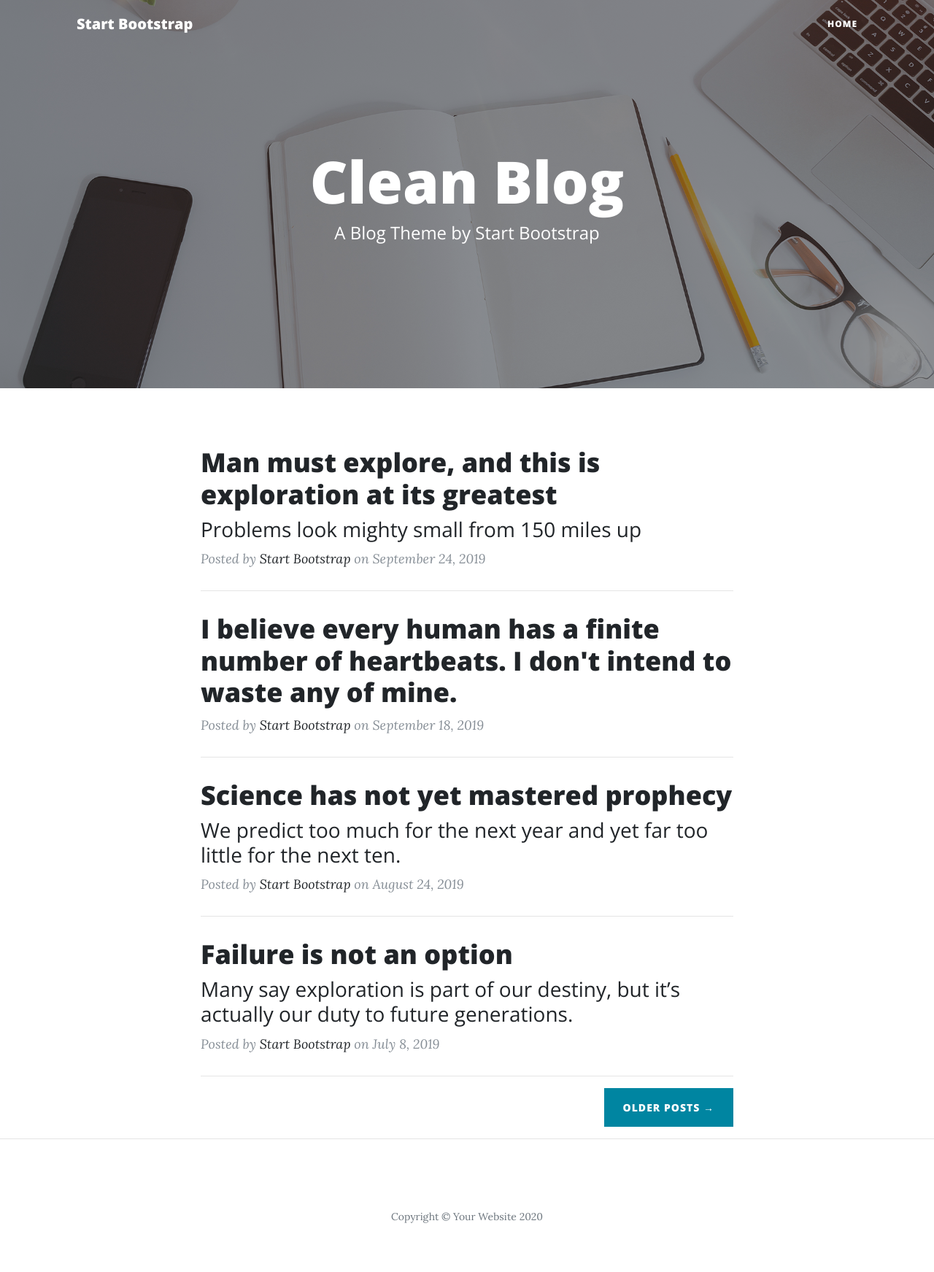
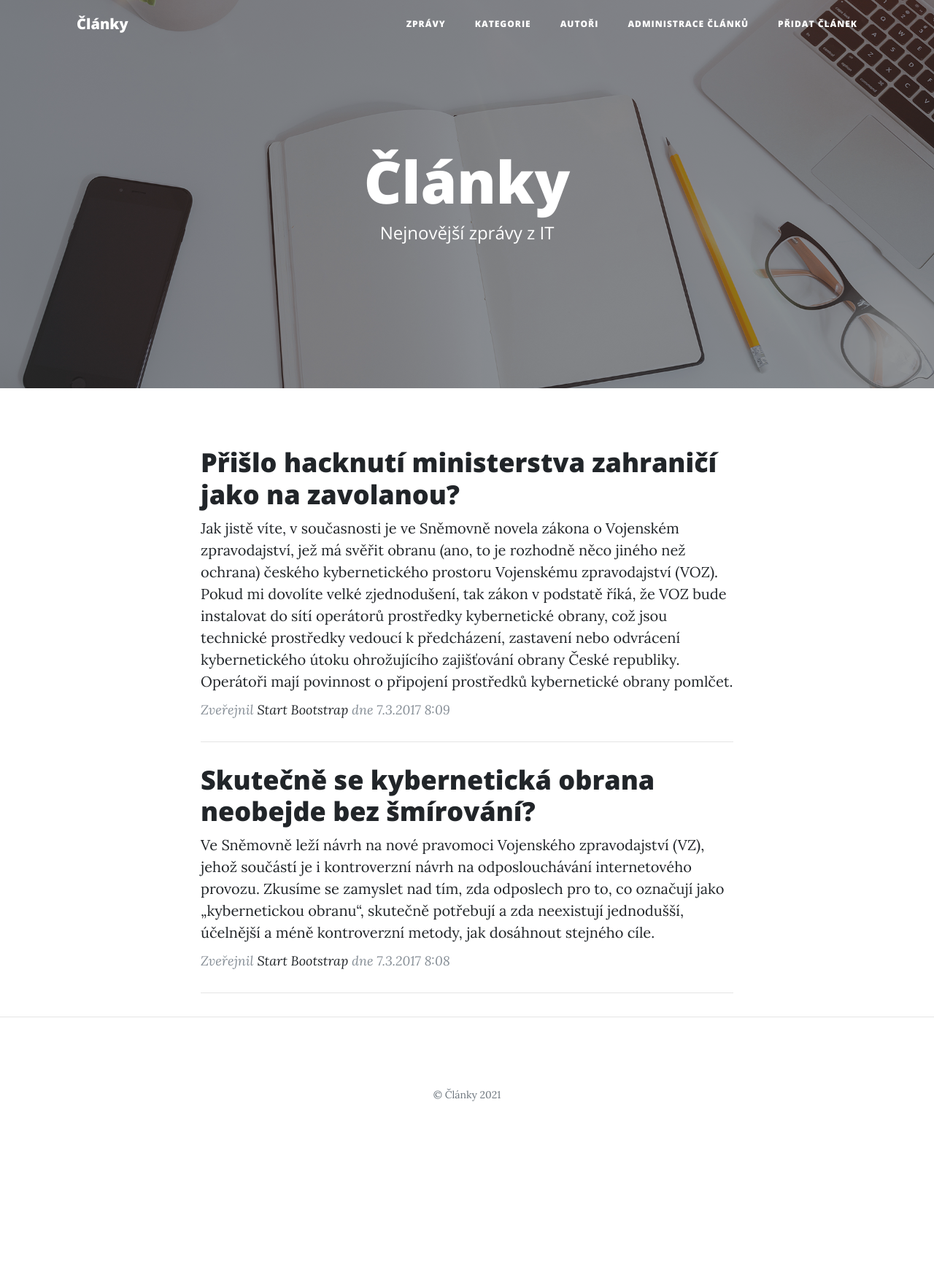
Before and after one commit to cernymichal/news, a PHP site: page / in a window 1280 px wide. Shown: the whole page at 73% size. After the commit the page ends 1509 px from the top, so only its background shows below. Run offline with PHP 8.4, Linux system fonts and the light colour scheme; data comes from the database, SQL or seed files in the repository.

Commit message:
show articles

```diff
--- a/css/clean-blog.css
+++ b/css/clean-blog.css
@@ -62,13 +63,13 @@ blockquote {
 
 ::-moz-selection {
   color: #fff;
-  background: #0085A1;
+  background: #0085a1;
   text-shadow: none;
 }
 
 ::selection {
   color: #fff;
-  background: #0085A1;
+  background: #0085a1;
   text-shadow: none;
 }
 
@@ -390,15 +397,17 @@ footer .copyright {
   letter-spacing: 1px;
   text-transform: uppercase;
   border-radius: 0;
-  font-family: 'Open Sans', 'Helvetica Neue', Helvetica, Arial, sans-serif;
+  font-family: "Open Sans", "Helvetica Neue", Helvetica, Arial, sans-serif;
 }
 
 .btn-primary {
-  background-color: #0085A1;
-  border-color: #0085A1;
+  background-color: #0085a1;
+  border-color: #0085a1;
 }
 
-.btn-primary:hover, .btn-primary:focus, .btn-primary:active {
+.btn-primary:hover,
+.btn-primary:focus,
+.btn-primary:active {
   color: #fff;
   background-color: #00657b !important;
   border-color: #00657b !important;
--- a/index.php
+++ b/index.php
@@ -1,5 +1,15 @@
+<?php
+
+require_once "./php/db.php";
+
+$stmt = $conn->prepare("select * from article order by created_at desc limit 5");
+$stmt->execute();
+$articles = $stmt->fetchAll();
+
+?>
+
 <!DOCTYPE html>
-<html lang="en">
+<html lang="cs">
 
 <head>
   <title>Clean Blog - Start Bootstrap Theme</title>
@@ -16,8 +26,8 @@
       <div class="row">
         <div class="col-lg-8 col-md-10 mx-auto">
           <div class="site-heading">
-            <h1>Clean Blog</h1>
-            <span class="subheading">A Blog Theme by Start Bootstrap</span>
+            <h1>Články</h1>
+            <span class="subheading">Nejnovější zprávy z IT</span>
           </div>
         </div>
       </div>
@@ -28,67 +38,23 @@
   <div class="container">
     <div class="row">
       <div class="col-lg-8 col-md-10 mx-auto">
+        <?php foreach ($articles as $article) : ?>
           <div class="post-preview">
-          <a href="article.php">
+            <a href="<?= "article.php?id=" . $article["id"] ?>">
               <h2 class="post-title">
-              Man must explore, and this is exploration at its greatest
+                <?= $article["title"] ?>
               </h2>
-            <h3 class="post-subtitle">
-              Problems look mighty small from 150 miles up
-            </h3>
+              <p class="post-subtitle">
+                <?= $article["perex"] ?>
+              </p>
             </a>
-          <p class="post-meta">Posted by
+            <p class="post-meta">Zveřejnil
               <a href="#">Start Bootstrap</a>
-            on September 24, 2019
+              dne <?= date_format(date_create($article["created_at"]), "j.n.Y G:i") ?>
             </p>
           </div>
           <hr>
-        <div class="post-preview">
-          <a href="article.php">
-            <h2 class="post-title">
-              I believe every human has a finite number of heartbeats. I don't intend to waste any of mine.
-            </h2>
-          </a>
-          <p class="post-meta">Posted by
-            <a href="#">Start Bootstrap</a>
-            on September 18, 2019
-          </p>
-        </div>
-        <hr>
-        <div class="post-preview">
-          <a href="article.php">
-            <h2 class="post-title">
-              Science has not yet mastered prophecy
-            </h2>
-            <h3 class="post-subtitle">
-              We predict too much for the next year and yet far too little for the next ten.
-            </h3>
-          </a>
-          <p class="post-meta">Posted by
-            <a href="#">Start Bootstrap</a>
-            on August 24, 2019
-          </p>
-        </div>
-        <hr>
-        <div class="post-preview">
-          <a href="article.php">
-            <h2 class="post-title">
-              Failure is not an option
-            </h2>
-            <h3 class="post-subtitle">
-              Many say exploration is part of our destiny, but it’s actually our duty to future generations.
-            </h3>
-          </a>
-          <p class="post-meta">Posted by
-            <a href="#">Start Bootstrap</a>
-            on July 8, 2019
-          </p>
-        </div>
-        <hr>
-        <!-- Pager -->
-        <div class="clearfix">
-          <a class="btn btn-primary float-right" href="#">Older Posts &rarr;</a>
-        </div>
+        <?php endforeach; ?>
       </div>
     </div>
   </div>
--- a/php/footer.php
+++ b/php/footer.php
@@ -3,7 +3,7 @@
   <div class="container">
     <div class="row">
       <div class="col-lg-8 col-md-10 mx-auto">
-        <p class="copyright text-muted">Copyright &copy; Your Website 2020</p>
+        <p class="copyright text-muted">&copy; Články 2021</p>
       </div>
     </div>
   </div>
--- a/php/navigation.php
+++ b/php/navigation.php
@@ -1,7 +1,7 @@
 <!-- Navigation -->
 <nav class="navbar navbar-expand-lg navbar-light fixed-top" id="mainNav">
   <div class="container">
-    <a class="navbar-brand" href="index.php">Start Bootstrap</a>
+    <a class="navbar-brand" href="index.php">Články</a>
     <button class="navbar-toggler navbar-toggler-right" type="button" data-toggle="collapse" data-target="#navbarResponsive" aria-controls="navbarResponsive" aria-expanded="false" aria-label="Toggle navigation">
       Menu
       <i class="fas fa-bars"></i>
@@ -9,7 +9,19 @@
     <div class="collapse navbar-collapse" id="navbarResponsive">
       <ul class="navbar-nav ml-auto">
         <li class="nav-item">
-          <a class="nav-link" href="index.php">Home</a>
+          <a class="nav-link" href="index.php">Zprávy</a>
+        </li>
+        <li class="nav-item">
+          <a class="nav-link" href="categories.php">Kategorie</a>
+        </li>
+        <li class="nav-item">
+          <a class="nav-link" href="authors.php">Autoři</a>
+        </li>
+        <li class="nav-item">
+          <a class="nav-link" href="administration.php">Administrace článků</a>
+        </li>
+        <li class="nav-item">
+          <a class="nav-link" href="add_article.php">Přidat článek</a>
         </li>
       </ul>
     </div>
```
Also changed, not shown: other parts of css/clean-blog.css (+28 -21 lines), article.php (+25 -42 lines), js/clean-blog.js (+28 -19 lines), README.md (added). Lines whose indentation alone changed are shown as unchanged.
